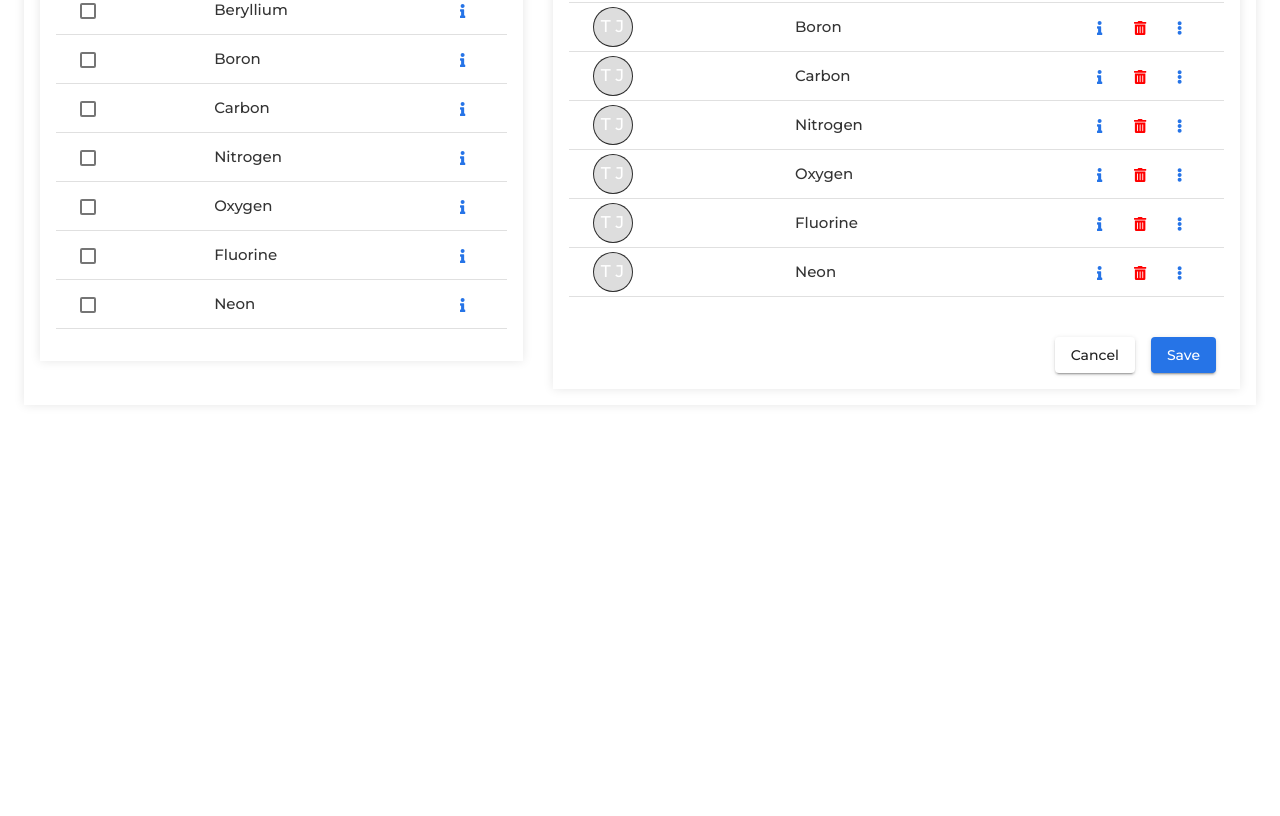
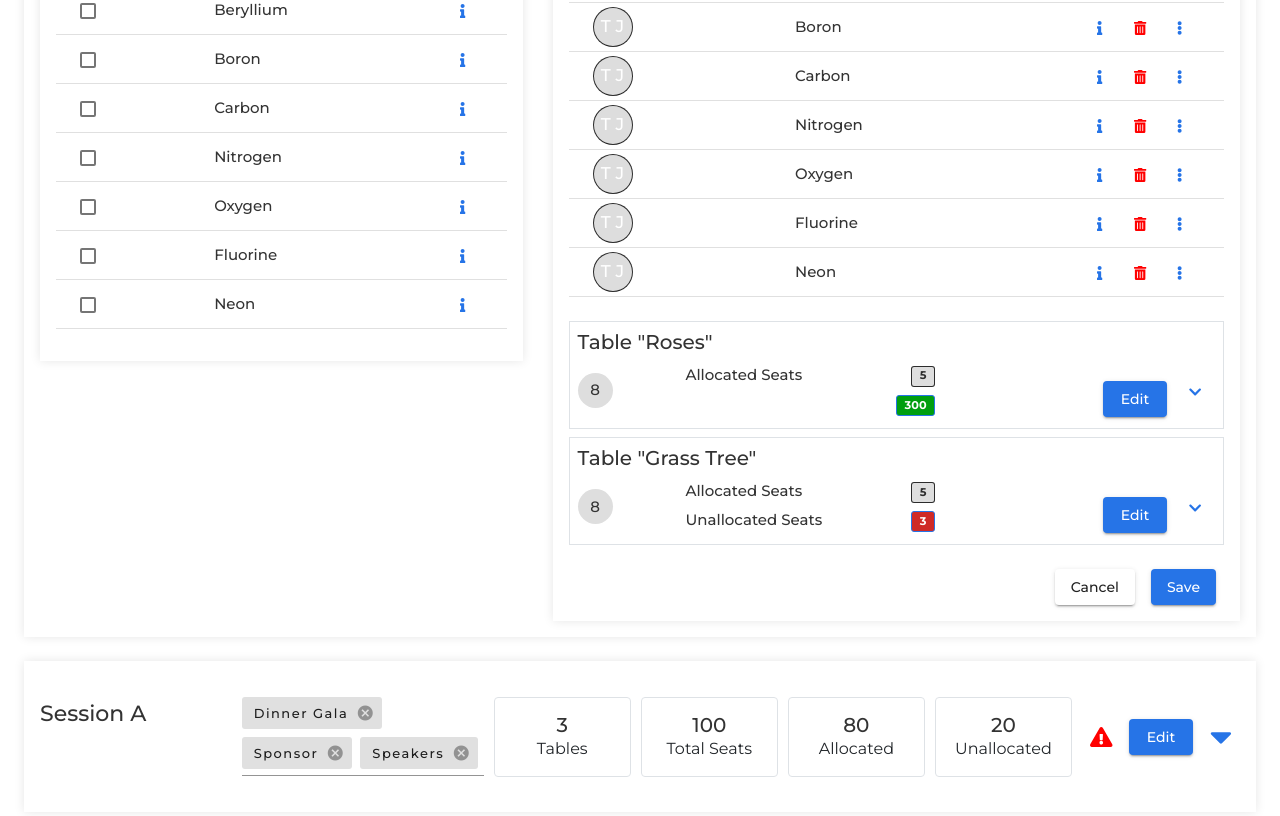
Before and after one commit to bilaljeewa/SeatAllocations, an Angular app: page / in a window 1280 px wide. Shown: the part 686-1502 px from the top of the page. Before the commit the page ends 1139 px from the top, so only its background shows below. Built offline with nearby package versions, Linux system fonts and the light colour scheme.

Commit message:
seat allocation

```diff
--- a/src/app/components/seat-allocation/seat-allocation.component.html
+++ b/src/app/components/seat-allocation/seat-allocation.component.html
@@ -242,16 +242,101 @@
                                                         [matMenuTriggerFor]="beforeMenu">
                                                         <fa-icon class="exclaim" [icon]="faEllipsisV"></fa-icon>
                                                     </button>
-                                                    <mat-menu #beforeMenu="matMenu" xPosition="before">
-                                                        <button mat-menu-item>Item 1</button>
+                                                    <mat-menu class="m-mi" #beforeMenu="matMenu" xPosition="before">
+                                                        <button mat-menu-item>Item 11</button>
                                                         <button mat-menu-item>Item 2</button>
                                                     </mat-menu>
                                                 </mat-cell>
                                             </ng-container>
 
-                                            <mat-header-row class="d-none" *matHeaderRowDef="fernolumns"></mat-header-row>
+                                            <mat-header-row class="d-none" *matHeaderRowDef="fernolumns">
+                                            </mat-header-row>
                                             <mat-row *matRowDef="let row; columns: fernolumns;"></mat-row>
                                         </mat-table>
+                                    </div>
+                                </div>
+                            </div>
+                            <div class="table-list-inner mb-2">
+                                <div class="table-top border p-2">
+                                    <h4 class="table-head">Table "Roses"</h4>
+                                    <div class="table-in">
+                                        <div class="row form-row align-items-center">
+                                            <div class="col-sm-2">
+                                                <div class="count-wrap">
+                                                    <span
+                                                        class="d-flex align-items-center justify-content-center">8</span>
+                                                </div>
+                                            </div>
+                                            <div class="col-sm-7 allocated">
+                                                <p class="py-1 m-0 d-flex justify-content-between alloc">
+                                                    <span class="title">Allocated Seats</span>
+                                                    <span class="badge">5</span>
+                                                </p>
+                                                <p class="py-1 m-0 d-flex justify-content-between unalloc">
+                                                    <span class="title"></span>
+                                                    <span class="badge full">300</span>
+                                                </p>
+                                            </div>
+                                            <div class="col-sm-3 color-pick text-right">
+                                                <div class="d-flex align-items-center justify-content-end">
+                                                    <div class="color-btn">
+                                                        <p>
+                                                            <!--Color Picker Here-->
+                                                        </p>
+                                                        <button mat-raised-button color="primary">Edit</button>
+                                                    </div>
+                                                    <div class="toggle-up ml-2">
+                                                        <button mat-icon-button color="primary">
+                                                            <fa-icon class="" [icon]="faChevronDown"></fa-icon>
+                                                        </button>
+                                                    </div>
+                                                </div>
+
+                                            </div>
+
+                                        </div>
+                                    </div>
+                                </div>
+                            </div>
+                            <div class="table-list-inner mb-2">
+                                <div class="table-top border p-2">
+                                    <h4 class="table-head">Table "Grass Tree"</h4>
+                                    <div class="table-in">
+                                        <div class="row form-row align-items-center">
+                                            <div class="col-sm-2">
+                                                <div class="count-wrap">
+                                                    <span
+                                                        class="d-flex align-items-center justify-content-center">8</span>
+                                                </div>
+                                            </div>
+                                            <div class="col-sm-7 allocated">
+                                                <p class="py-1 m-0 d-flex justify-content-between alloc">
+                                                    <span class="title">Allocated Seats</span>
+                                                    <span class="badge">5</span>
+                                                </p>
+                                                <p class="py-1 m-0 d-flex justify-content-between unalloc">
+                                                    <span class="title">Unallocated Seats</span>
+                                                    <span class="badge">3</span>
+                                                </p>
+                                            </div>
+                                            <div class="col-sm-3 color-pick text-right">
+                                                <div class="d-flex align-items-center justify-content-end">
+                                                    <div class="color-btn">
+                                                        <p>
+                                                            <!--Color Picker Here-->
+                                                        </p>
+                                                        <button mat-raised-button color="primary">Edit</button>
+                                                    </div>
+                                                    <div class="toggle-up ml-2">
+                                                        <button mat-icon-button color="primary">
+                                                            <fa-icon class="" [icon]="faChevronDown"></fa-icon>
+                                                        </button>
+                                                    </div>
+                                                </div>
+
+                                            </div>
+
+                                        </div>
                                     </div>
                                 </div>
                             </div>
@@ -266,4 +351,67 @@
             </div>
         </div>
     </div>
+    <div class="session-wrap p-2 p-md-3 mb-3 mb-sm-4">
+        <div class="session-list">
+            <div class="row form-row">
+                <div class="media-title  pt-xl-4 col-xl-2">
+                    <h2 class="heading m-0 ">Session A</h2>
+                </div>
+                <div class="session-body col-xl-10 col-lg-12">
+                    <div class="row form-row">
+                        <div class="col-lg-3 col-md-4">
+                            <mat-form-field class="sessionProgramsChips w-100">
+                                <mat-chip-list #chipList aria-label="Fruit selection">
+                                    <mat-chip *ngFor="let item of sessionPrograms" [selectable]="selectable"
+                                        [removable]="removable" (removed)="remove(item)">
+                                        {{item}}
+                                        <mat-icon matChipRemove *ngIf="removable">cancel</mat-icon>
+                                    </mat-chip>
+                                </mat-chip-list>
+                            </mat-form-field>
+                        </div>
+                        <div class="col-lg-7 col-md-8 session-inner-list mb-2 mb-md-0 mb-sm-3">
+                            <div class="row form-row align-items-center h-100">
+                                <div class="col-sm-3 col-6 mb-2 mb-sm-0">
+                                    <div class="list-wrap text-center border">
+                                        <h3>3</h3>
+                                        <p>Tables</p>
+                                    </div>
+                                </div>
+                                <div class="col-sm-3 col-6 mb-2 mb-sm-0">
+                                    <div class="list-wrap text-center border">
+                                        <h3>100</h3>
+                                        <p>Total Seats</p>
+                                    </div>
+                                </div>
+                                <div class="col-sm-3 col-6 mb-2 mb-sm-0">
+                                    <div class="list-wrap text-center border">
+                                        <h3>80</h3>
+                                        <p>Allocated</p>
+                                    </div>
+                                </div>
+                                <div class="col-sm-3 col-6 mb-2 mb-sm-0">
+                                    <div class="list-wrap text-center border">
+                                        <h3>20</h3>
+                                        <p>Unallocated</p>
+                                    </div>
+                                </div>
+                            </div>
+                        </div>
+                        <div class="col-lg-2 col-md-12 ">
+                            <div class="d-flex align-items-center justify-content-lg-center justify-content-end h-100 action">
+                                <button mat-icon-button color="warn">
+                                    <fa-icon class="exclaim" [icon]="faExclamationTriangle"></fa-icon>
+                                </button>
+                                <button mat-raised-button color="primary" class="mx-2">Edit</button>
+                                <button mat-icon-button color="primary">
+                                    <fa-icon class="caret" [icon]="faCaretDown"></fa-icon>
+                                </button>
+                            </div>
+                        </div>
+                    </div>
+                </div>
+            </div>
+        </div>
+    </div>
 </div>
--- a/src/app/components/seat-allocation/seat-allocation.component.scss
+++ b/src/app/components/seat-allocation/seat-allocation.component.scss
@@ -1,4 +1,5 @@
 :host ::ng-deep {
+
     label {
         margin-bottom: 0rem;
     }
--- a/src/app/components/seat-allocation/seat-allocation.component.ts
+++ b/src/app/components/seat-allocation/seat-allocation.component.ts
@@ -1,5 +1,5 @@
 import { Component, OnInit, Inject } from '@angular/core';
-import { faExclamationTriangle, faCaretUp, faSyncAlt, faInfo, faFilePdf, faChevronUp, faTrashAlt, faEllipsisV ,faCheckCircle, faCaretRight } from '@fortawesome/free-solid-svg-icons';
+import { faExclamationTriangle, faCaretUp, faCaretDown , faSyncAlt, faInfo, faFilePdf, faChevronUp, faChevronDown ,  faTrashAlt, faEllipsisV ,faCheckCircle, faCaretRight } from '@fortawesome/free-solid-svg-icons';
 import { MatTableDataSource } from '@angular/material/table';
 import { SelectionModel } from '@angular/cdk/collections';
 import { MatDialogRef, MAT_DIALOG_DATA, MatDialog } from '@angular/material/dialog';
@@ -52,6 +52,8 @@ export class SeatAllocationComponent implements OnInit {
   faTrashAlt = faTrashAlt;
   faEllipsisV = faEllipsisV;
   faCheckCircle = faCheckCircle;
+  faCaretDown = faCaretDown;
+  faChevronDown = faChevronDown;
 
 
 
```
